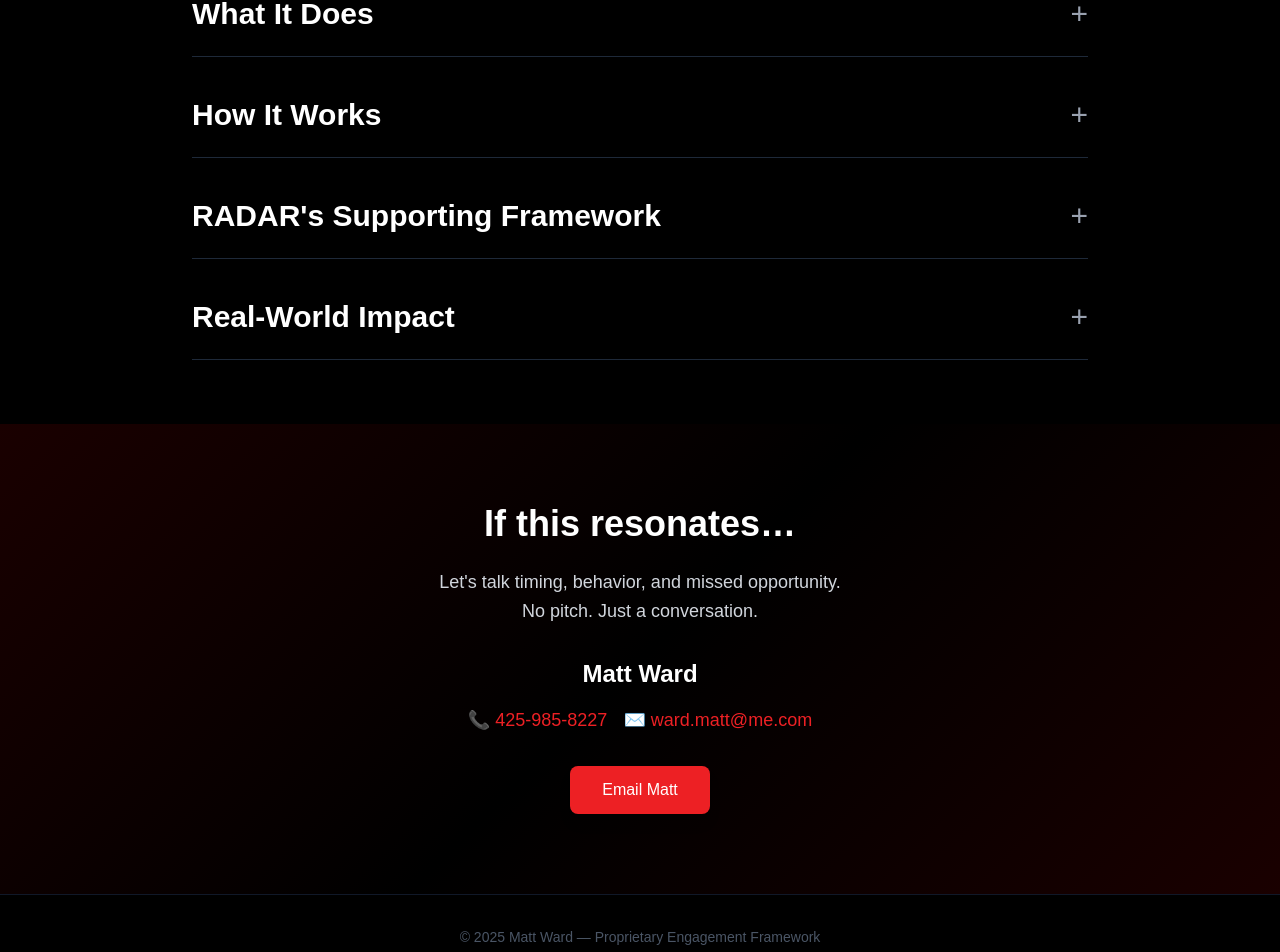
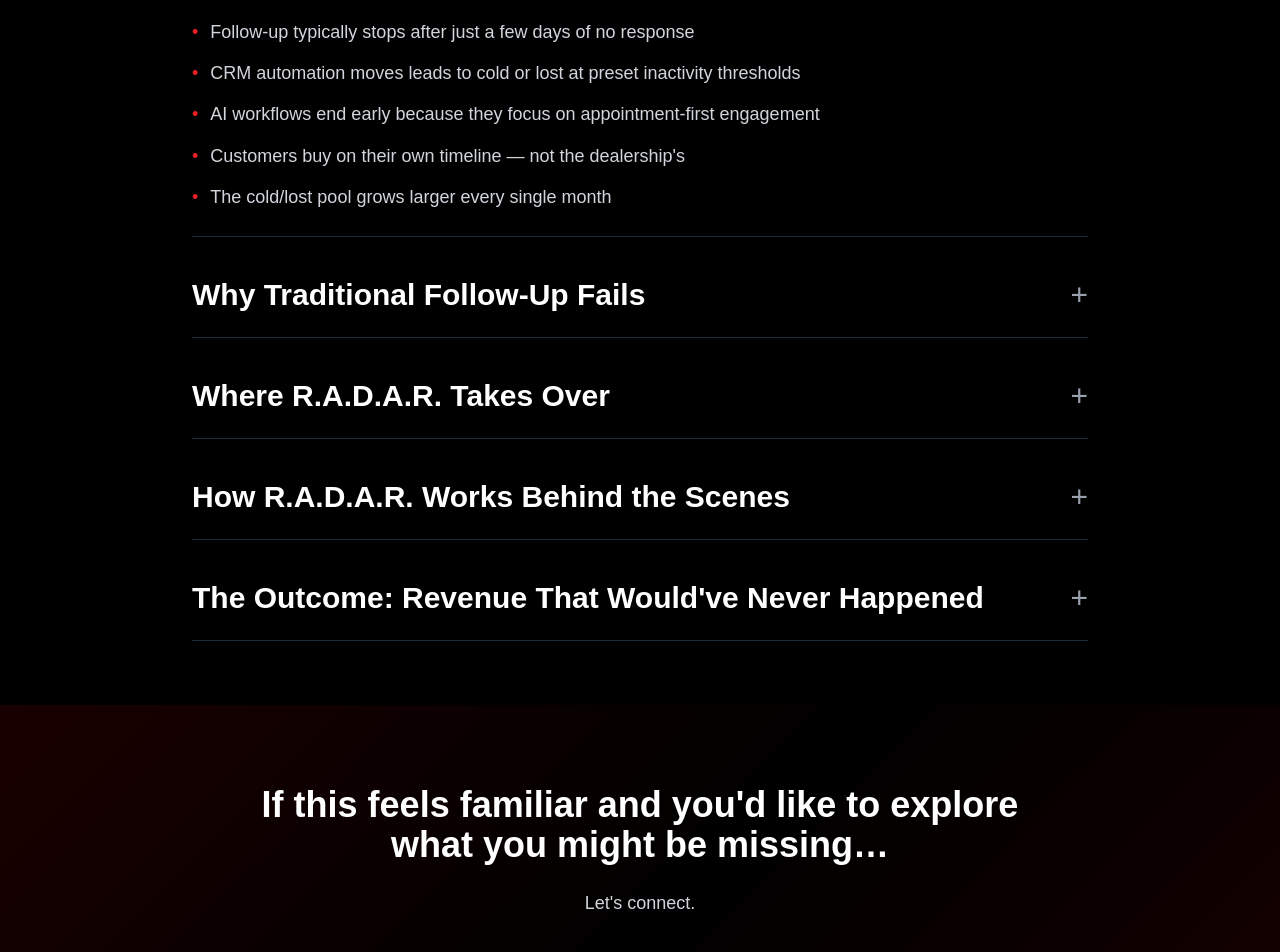
Before and after one commit to markwarddesign/dealertransparency, a Next.js app: page /radar in a window 1280 px wide. Shown: the part 1014-1966 px from the top of the page. Built offline with nearby package versions, Linux system fonts and the light colour scheme.

Commit message:
Radar updates

```diff
--- a/src/app/radar/page.tsx
+++ b/src/app/radar/page.tsx
@@ -167,11 +167,15 @@ export default function RadarPage() {
         <div className="max-w-5xl mx-auto w-full relative z-10">
           <div className="max-w-4xl mx-auto text-center space-y-6">
             <h1 className="text-3xl md:text-4xl lg:text-5xl text-white font-bold leading-relaxed">
-              A behavioral engagement layer inside the CRM.
+              Behavioral engagement layer inside your CRM.
             </h1>
 
             <p className="text-xl md:text-2xl text-gray-300 leading-relaxed max-w-3xl mx-auto">
-              It quietly works the mid and long-term opportunities that salespeople and AI tend to miss — without adding noise, dashboards, or complexity.
+              Quietly works mid and long-term customers who go silent — recovering abandoned revenue.
+            </p>
+
+            <p className="text-xl md:text-2xl text-gray-300 leading-relaxed max-w-3xl mx-auto">
+              Captures the growing pool of customers who fall into cold or lost status every month — turning long-term silence into long-term opportunity.
             </p>
 
             <div className="flex flex-col sm:flex-row items-center justify-center gap-4 pt-4">
@@ -199,142 +203,233 @@ export default function RadarPage() {
       <section className="px-6 py-16 bg-black">
         <div className="max-w-4xl mx-auto space-y-4">
 
-          {/* WHY IT EXISTS */}
+          {/* THE PROBLEM NO ONE SEES */}
           <div className="border-b border-gray-800">
             <button
               onClick={() => toggleSection('why')}
               className="w-full flex items-center justify-between py-6 text-left group"
             >
               <h2 className="text-2xl md:text-3xl font-bold text-white group-hover:text-red-500 transition-colors">
-                Why It Exists
+                The Problem No One Sees
               </h2>
               <span className="text-3xl text-gray-400 group-hover:text-red-500 transition-colors">
                 {openSection === 'why' ? '−' : '+'}
               </span>
             </button>
-            <div className={`overflow-hidden transition-all duration-300 ${openSection === 'why' ? 'max-h-96 pb-6' : 'max-h-0'}`}>
-              <div className="space-y-4 text-lg text-gray-400 leading-relaxed">
-                <p>Most systems focus on fast: first hour, first day, first week.</p>
-                <p>But buyers don't follow a script.</p>
-                <p className="font-medium text-white text-xl pt-2">
-                  When timing isn't right today, RADAR stays present — silently — until it is.
-                </p>
+            <div className={`overflow-hidden transition-all duration-300 ${openSection === 'why' ? 'max-h-[600px] pb-6' : 'max-h-0'}`}>
+              <div className="space-y-4 text-lg text-gray-300 leading-relaxed">
+                <p>Most customers don't go silent because they already purchased — they go silent because follow-up ends too early. Without a process change, most leads end up in cold or lost status within just 14–30 days. The CRM closes them long before many of these customers are actually out of the market.</p>
+                <ul className="space-y-3 pt-2">
+                  <li className="flex items-start">
+                    <span className="mr-3" style={{ color: '#ed2024' }}>•</span>
+                    <span>Follow-up typically stops after just a few days of no response</span>
+                  </li>
+                  <li className="flex items-start">
+                    <span className="mr-3" style={{ color: '#ed2024' }}>•</span>
+                    <span>CRM automation moves leads to cold or lost at preset inactivity thresholds</span>
+                  </li>
+                  <li className="flex items-start">
+                    <span className="mr-3" style={{ color: '#ed2024' }}>•</span>
+                    <span>AI workflows end early because they focus on appointment-first engagement</span>
+                  </li>
+                  <li className="flex items-start">
+                    <span className="mr-3" style={{ color: '#ed2024' }}>•</span>
+                    <span>Customers buy on their own timeline — not the dealership's</span>
+                  </li>
+                  <li className="flex items-start">
+                    <span className="mr-3" style={{ color: '#ed2024' }}>•</span>
+                    <span>The cold/lost pool grows larger every single month</span>
+                  </li>
+                </ul>
               </div>
             </div>
           </div>
 
-          {/* WHAT IT DOES */}
+          {/* WHY TRADITIONAL FOLLOW-UP FAILS */}
           <div className="border-b border-gray-800">
             <button
               onClick={() => toggleSection('what')}
               className="w-full flex items-center justify-between py-6 text-left group"
             >
               <h2 className="text-2xl md:text-3xl font-bold text-white group-hover:text-red-500 transition-colors">
-                What It Does
+                Why Traditional Follow-Up Fails
               </h2>
               <span className="text-3xl text-gray-400 group-hover:text-red-500 transition-colors">
                 {openSection === 'what' ? '−' : '+'}
               </span>
             </button>
-            <div className={`overflow-hidden transition-all duration-300 ${openSection === 'what' ? 'max-h-96 pb-6' : 'max-h-0'}`}>
+            <div className={`overflow-hidden transition-all duration-300 ${openSection === 'what' ? 'max-h-[600px] pb-6' : 'max-h-0'}`}>
               <div className="space-y-4 text-lg text-gray-300 leading-relaxed">
                 <p>
-                  RADAR grows over time and picks up thousands of long-term opportunities that normally fall through the cracks when processes end, leads get marked lost, or humans/AI stop following up.
+                  Salespeople, AI tools, and CRM workflows handle the short term well. But none were designed for the long, slow, unpredictable buying cycle customers follow today. Salespeople and CRM systems often interpret silence as disinterest, causing leads to be closed too early.
                 </p>
-                <p className="font-medium text-white text-xl">
-                  It lives where timing changes — and creates conversations months after everyone else gives up.
+                <ul className="space-y-3 pt-2">
+                  <li className="flex items-start">
+                    <span className="mr-3" style={{ color: '#ed2024' }}>•</span>
+                    <span>Salespeople naturally prioritize today's buyers</span>
+                  </li>
+                  <li className="flex items-start">
+                    <span className="mr-3" style={{ color: '#ed2024' }}>•</span>
+                    <span>AI tools focus on early engagement and quick appointment asks</span>
+                  </li>
+                  <li className="flex items-start">
+                    <span className="mr-3" style={{ color: '#ed2024' }}>•</span>
+                    <span>Salespeople and CRM systems often close leads too early due to silence</span>
+                  </li>
+                  <li className="flex items-start">
+                    <span className="mr-3" style={{ color: '#ed2024' }}>•</span>
+                    <span>Customers pause, research, and return weeks or months later</span>
+                  </li>
+                  <li className="flex items-start">
+                    <span className="mr-3" style={{ color: '#ed2024' }}>•</span>
+                    <span>Each month, more good customers get swept into cold or lost status</span>
+                  </li>
+                </ul>
+                <p className="font-medium text-white text-xl pt-2">
+                  Traditional follow-up isn't built for long-term patience or timing-based re-engagement.
                 </p>
               </div>
             </div>
           </div>
 
-          {/* HOW IT WORKS */}
+          {/* WHERE R.A.D.A.R. TAKES OVER */}
           <div className="border-b border-gray-800">
             <button
               onClick={() => toggleSection('how')}
               className="w-full flex items-center justify-between py-6 text-left group"
             >
               <h2 className="text-2xl md:text-3xl font-bold text-white group-hover:text-red-500 transition-colors">
-                How It Works
+                Where R.A.D.A.R. Takes Over
               </h2>
               <span className="text-3xl text-gray-400 group-hover:text-red-500 transition-colors">
                 {openSection === 'how' ? '−' : '+'}
               </span>
             </button>
             <div className={`overflow-hidden transition-all duration-300 ${openSection === 'how' ? 'max-h-[600px] pb-6' : 'max-h-0'}`}>
-              <ul className="space-y-3 text-lg text-gray-300 mb-8">
+              <div className="space-y-4 text-lg text-gray-300 leading-relaxed">
+                <p>
+                  R.A.D.A.R. activates exactly where salespeople stop, where AI finishes, and where the CRM is about to close the opportunity. It fills the long-term gap no existing system covers.
+                </p>
+                <ul className="space-y-3 pt-2">
                   <li className="flex items-start">
                     <span className="mr-3" style={{ color: '#ed2024' }}>•</span>
-                  <span>Maintains a persistent engagement state</span>
+                    <span>Maintains friendly, low-pressure dialogue over time</span>
                   </li>
                   <li className="flex items-start">
                     <span className="mr-3" style={{ color: '#ed2024' }}>•</span>
-                  <span>Uses timing and silence as signals</span>
+                    <span>Stays with customers until their timing aligns</span>
                   </li>
                   <li className="flex items-start">
                     <span className="mr-3" style={{ color: '#ed2024' }}>•</span>
-                  <span>Steps back when humans engage</span>
+                    <span>Prevents leads from slipping into cold or lost prematurely</span>
                   </li>
                   <li className="flex items-start">
                     <span className="mr-3" style={{ color: '#ed2024' }}>•</span>
-                  <span>Steps back in when engagement drops</span>
+                    <span>Intercepts customers before CRM automation closes them out</span>
                   </li>
                   <li className="flex items-start">
                     <span className="mr-3" style={{ color: '#ed2024' }}>•</span>
-                  <span>Never restarts; never expires</span>
+                    <span>Converts a compounding cold/lost pool into a compounding pipeline of opportunity</span>
                   </li>
                 </ul>
-              <div>
-                <p className="text-xl text-white font-medium mb-2">
-                  RADAR doesn't replace people or AI.
-                </p>
-                <p className="text-lg text-gray-400">
-                  It supports both, for months and years.
+                <p className="font-medium text-white text-xl pt-2">
+                  R.A.D.A.R. doesn't push — it stays present.
                 </p>
               </div>
             </div>
           </div>
 
-          {/* SUPPORTING FRAMEWORK */}
+          {/* HOW R.A.D.A.R. WORKS BEHIND THE SCENES */}
           <div className="border-b border-gray-800">
             <button
               onClick={() => toggleSection('framework')}
               className="w-full flex items-center justify-between py-6 text-left group"
             >
               <h2 className="text-2xl md:text-3xl font-bold text-white group-hover:text-red-500 transition-colors">
-                RADAR's Supporting Framework
+                How R.A.D.A.R. Works Behind the Scenes
               </h2>
               <span className="text-3xl text-gray-400 group-hover:text-red-500 transition-colors">
                 {openSection === 'framework' ? '−' : '+'}
               </span>
             </button>
-            <div className={`overflow-hidden transition-all duration-300 ${openSection === 'framework' ? 'max-h-96 pb-6' : 'max-h-0'}`}>
-              <div className="space-y-4 text-lg text-gray-300">
-                <p><span className="text-white font-semibold">ACE</span> opens the conversation.</p>
-                <p><span className="text-white font-semibold">ALIGN</span> matches timing and intent.</p>
-                <p><span className="text-white font-semibold">ERL</span> keeps communication consistent.</p>
-                <p className="text-white font-semibold pt-2">RADAR sustains the long-term engagement.</p>
+            <div className={`overflow-hidden transition-all duration-300 ${openSection === 'framework' ? 'max-h-[600px] pb-6' : 'max-h-0'}`}>
+              <div className="space-y-4 text-lg text-gray-300 leading-relaxed">
+                <p>
+                  R.A.D.A.R. reads customer behavior inside your CRM and engages using simple, human-sounding messages at the moments when traditional follow-up disappears.
+                </p>
+                <ul className="space-y-3 pt-2">
+                  <li className="flex items-start">
+                    <span className="mr-3" style={{ color: '#ed2024' }}>•</span>
+                    <span>Monitors timing signals</span>
+                  </li>
+                  <li className="flex items-start">
+                    <span className="mr-3" style={{ color: '#ed2024' }}>•</span>
+                    <span>Uses silence as "not yet," not "no"</span>
+                  </li>
+                  <li className="flex items-start">
+                    <span className="mr-3" style={{ color: '#ed2024' }}>•</span>
+                    <span>Detects inactivity before auto-close rules trigger</span>
+                  </li>
+                  <li className="flex items-start">
+                    <span className="mr-3" style={{ color: '#ed2024' }}>•</span>
+                    <span>Sends natural check-ins rather than appointment pressure</span>
+                  </li>
+                  <li className="flex items-start">
+                    <span className="mr-3" style={{ color: '#ed2024' }}>•</span>
+                    <span>Scales every month as more long-term customers accumulate</span>
+                  </li>
+                </ul>
+                <p className="font-medium text-white text-xl pt-2">
+                  The longer R.A.D.A.R. runs, the stronger it becomes.
+                </p>
               </div>
             </div>
           </div>
 
-          {/* REAL-WORLD IMPACT */}
+          {/* THE OUTCOME */}
           <div className="border-b border-gray-800">
             <button
               onClick={() => toggleSection('impact')}
               className="w-full flex items-center justify-between py-6 text-left group"
             >
               <h2 className="text-2xl md:text-3xl font-bold text-white group-hover:text-red-500 transition-colors">
-                Real-World Impact
+                The Outcome: Revenue That Would've Never Happened
               </h2>
               <span className="text-3xl text-gray-400 group-hover:text-red-500 transition-colors">
                 {openSection === 'impact' ? '−' : '+'}
               </span>
             </button>
-            <div className={`overflow-hidden transition-all duration-300 ${openSection === 'impact' ? 'max-h-96 pb-6' : 'max-h-0'}`}>
-              <p className="text-lg text-gray-300 leading-relaxed">
-                In live dealership CRMs, RADAR consistently drives new conversations from aged and "lost" opportunities — with low opt-out rates and high re-engagement when implemented correctly.
+            <div className={`overflow-hidden transition-all duration-300 ${openSection === 'impact' ? 'max-h-[600px] pb-6' : 'max-h-0'}`}>
+              <div className="space-y-4 text-lg text-gray-300 leading-relaxed">
+                <p>
+                  R.A.D.A.R. re-engages customers who still intended to buy but were pushed into cold or lost status long before their buying cycle ended.
                 </p>
+                <ul className="space-y-3 pt-2">
+                  <li className="flex items-start">
+                    <span className="mr-3" style={{ color: '#ed2024' }}>•</span>
+                    <span>Reopens conversations with long-cycle buyers</span>
+                  </li>
+                  <li className="flex items-start">
+                    <span className="mr-3" style={{ color: '#ed2024' }}>•</span>
+                    <span>Revives opportunities the CRM buried too early</span>
+                  </li>
+                  <li className="flex items-start">
+                    <span className="mr-3" style={{ color: '#ed2024' }}>•</span>
+                    <span>Surfaces meaningful revenue that was previously unreachable</span>
+                  </li>
+                  <li className="flex items-start">
+                    <span className="mr-3" style={{ color: '#ed2024' }}>•</span>
+                    <span>Builds a growing reservoir of warm customers over time</span>
+                  </li>
+                  <li className="flex items-start">
+                    <span className="mr-3" style={{ color: '#ed2024' }}>•</span>
+                    <span>Converts long-term silence into long-term opportunity</span>
+                  </li>
+                </ul>
+                <p className="font-medium text-white text-xl pt-2">
+                  R.A.D.A.R. turns abandoned revenue into recovered opportunity.
+                </p>
+              </div>
             </div>
           </div>
 
@@ -345,12 +440,11 @@ export default function RadarPage() {
       <section className="px-6 py-20 text-white" style={{ background: 'linear-gradient(135deg, #1a0000 0%, #000000 50%, #1a0000 100%)' }}>
         <div className="max-w-3xl mx-auto text-center">
           <h2 className="text-3xl md:text-4xl font-bold mb-6">
-            If this resonates…
+            If this feels familiar and you'd like to explore what you might be missing…
           </h2>
 
           <p className="text-lg leading-relaxed mb-8 text-gray-300">
-            Let's talk timing, behavior, and missed opportunity.<br />
-            No pitch. Just a conversation.
+            Let's connect.
           </p>
 
           <div className="space-y-4 mb-8">
```
Lines whose indentation alone changed are shown as unchanged.
